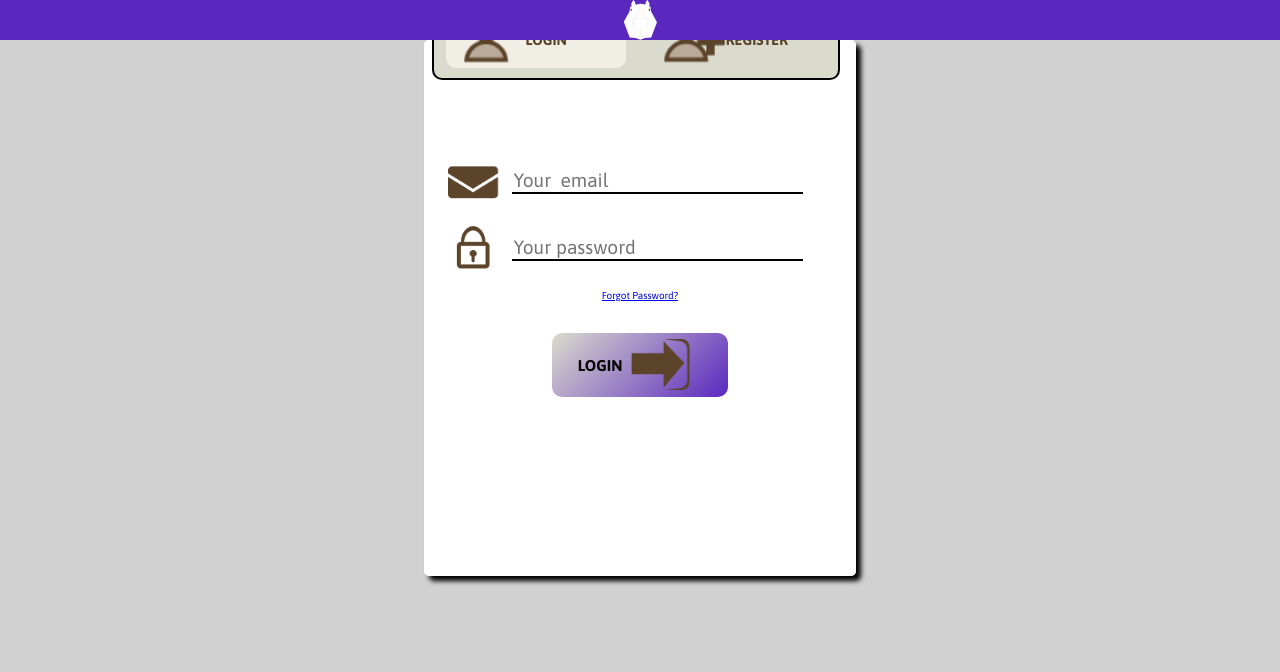
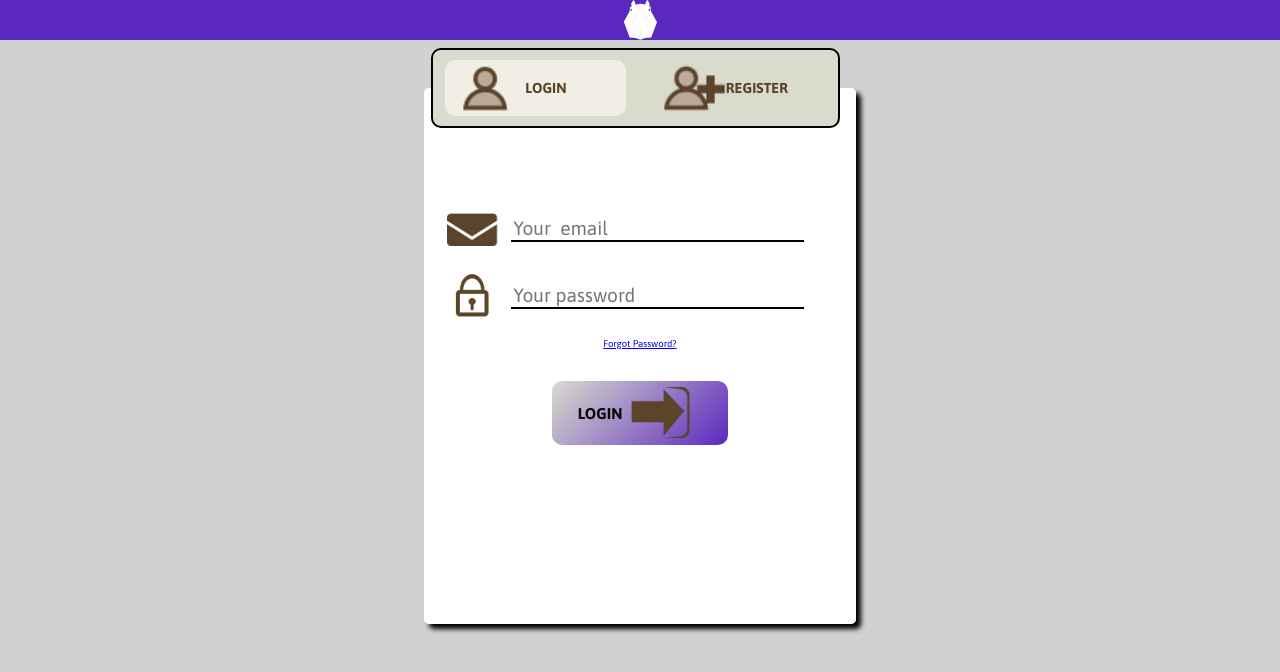
Before and after one commit to dudeful/surveycapybara-front, a React (Create React App) app: page /login in a window 1280 px wide. Shown: the top 672 px of the page. Built offline with nearby package versions, Linux system fonts and the light colour scheme.

Commit message:
fix: misselaneos css

```diff
--- a/src/App.css
+++ b/src/App.css
@@ -1,15 +1,14 @@
 @import url('https://fonts.googleapis.com/css2?family=Asap:wght@400;700&display=swap');
 
 body {
-  font-size: 62.5%;
   font-family: 'Asap', sans-serif;
-  display: flex;
   flex-direction: column;
   align-items: center;
   width: 100vw;
   background-color: #d1d1d1;
   margin: 0%;
   padding: 0%;
+  font-size: 60%;
 }
 
 #root {
--- a/src/components/Chat/style.css
+++ b/src/components/Chat/style.css
@@ -33,6 +33,9 @@
   flex-flow: column;
   background: #454545;
   min-width: 25vw;
+  margin-top: 2em;
+  min-height: 100vh;
+  max-height: 100vh;
 }
 
 .user{
--- a/src/components/Login/styles.css
+++ b/src/components/Login/styles.css
@@ -8,6 +8,7 @@
     border-radius: 5px;
     border: none;
     box-shadow: 5px 5px 5px black;
+    margin-top: 5em;
   }
 
   .input-btn-register, .input-btn-login {
--- a/src/components/Pool/styles.css
+++ b/src/components/Pool/styles.css
@@ -1,6 +1,7 @@
 .main-page{
     display: flex;
     width: 100%;
+    min-width: 100%;
     height: 95vh;
-    align-content:flex-start;
+    align-content:space-between;
 }
--- a/src/components/Voting/styles.css
+++ b/src/components/Voting/styles.css
@@ -7,9 +7,11 @@ h2{
   display: flex;
   flex-direction: column;
   width: 70%;
-  max-height: 95vh;
+  max-height: 100vh;
+  min-height: 100vh;
   max-width: 60vw;
   overflow-y: scroll;
+  margin-left: 25%;
 }
 
 .voting::-webkit-scrollbar{
```
Also changed, not shown: src/App.js (+4 -4 lines).
